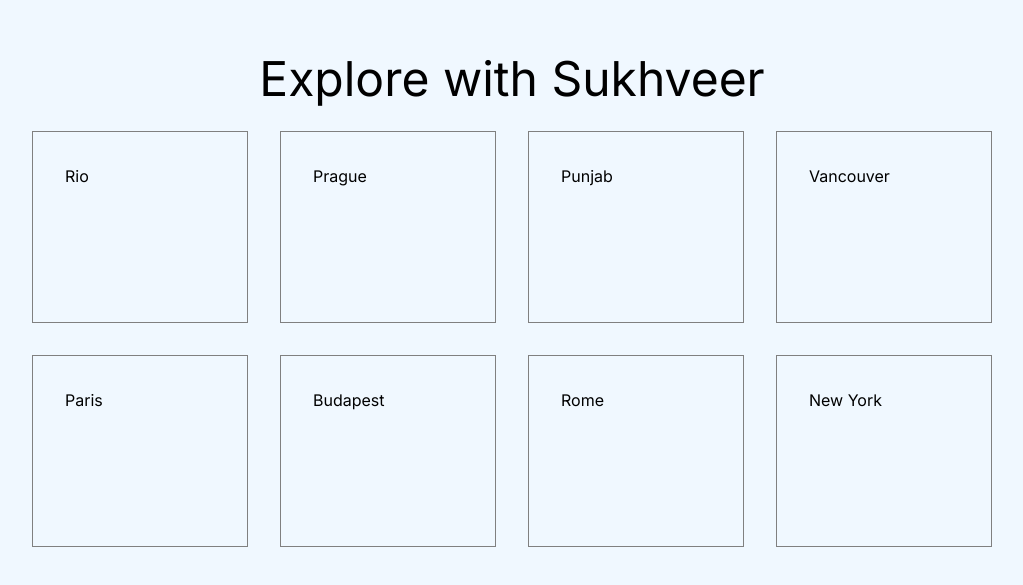
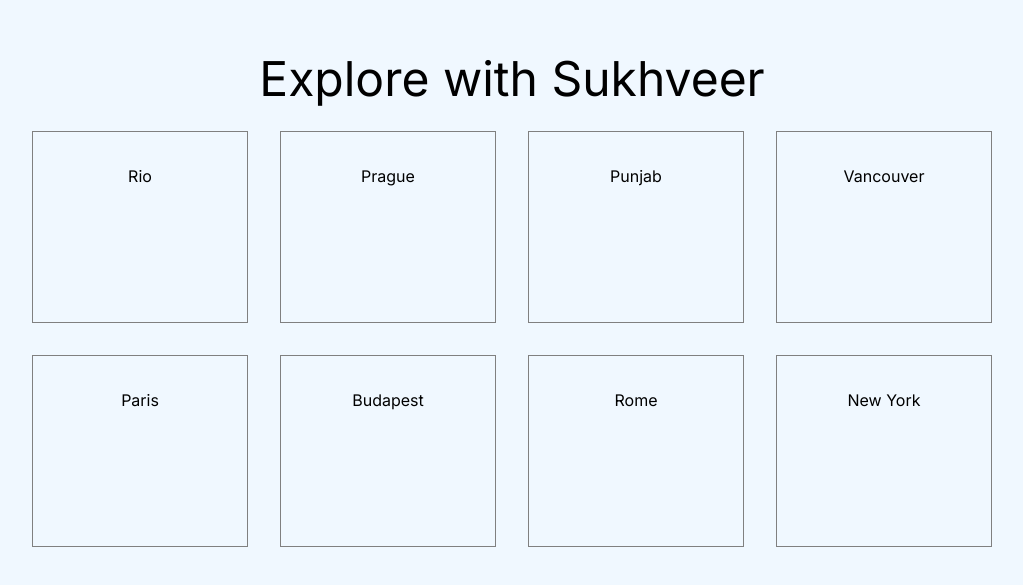
Before and after one commit to SSSangha90/Travel-Blog-NextJS, a Next.js app: page / in a window 1280 px wide. Shown: the part 101-686 px from the top of the page, without its empty margins (128-1151 px from the left). Built offline with nearby package versions, Linux system fonts and the light colour scheme.

Commit message:
next link use to navigate to pages

```diff
--- a/src/app/page.tsx
+++ b/src/app/page.tsx
@@ -1,20 +1,42 @@
+"use client";
+
 import Image from "next/image";
+import Link from "next/link";
+import { useRouter } from "next/navigation";
 
 export default function Home() {
+  const router = useRouter();
+
   return (
     <main className="flex min-h-screen flex-col items-center justify-between p-36">
       <div className="relative flex place-items-center before:absolute before:h-[300px] before:w-[480px] before:-translate-x-1/2 before:rounded-full before:bg-gradient-radial before:from-white before:to-transparent before:blur-2xl before:content-[''] after:absolute after:-z-20 after:h-[180px] after:w-[240px] after:translate-x-1/3 after:bg-gradient-conic after:from-sky-200 after:via-blue-200 after:blur-2xl after:content-[''] before:dark:bg-gradient-to-br before:dark:from-transparent before:dark:to-blue-700 before:dark:opacity-10 after:dark:from-sky-900 after:dark:via-[#0141ff] after:dark:opacity-40 before:lg:h-[360px] z-[-1]">
-        <h1>Explore with Sukhveer</h1>
+        <h1 className="text-center">Explore with Sukhveer</h1>
       </div>
       <div className="mb-32 grid text-center lg:max-w-5xl lg:w-full lg:mb-0 lg:grid-cols-4 lg:text-left">
-        <div className="places-div">Rio</div>
-        <div className="places-div">Prague</div>
-        <div className="places-div">Punjab</div>
-        <div className="places-div">Vancouver</div>
-        <div className="places-div">Paris</div>
-        <div className="places-div">Budapest</div>
-        <div className="places-div">Rome</div>
-        <div className="places-div">New York</div>
+        <Link href="/rio">
+          <div className="places-div text-center">Rio</div>
+        </Link>
+        <Link href="/prague">
+          <div className="places-div text-center">Prague</div>
+        </Link>
+        <Link href="/punjab">
+          <div className="places-div text-center">Punjab</div>
+        </Link>
+        <Link href="/vancouver">
+          <div className="places-div text-center">Vancouver</div>
+        </Link>
+        <Link href="/paris">
+          <div className="places-div text-center">Paris</div>
+        </Link>
+        <Link href="/budapest">
+          <div className="places-div text-center">Budapest</div>
+        </Link>
+        <Link href="/rome">
+          <div className="places-div text-center">Rome</div>
+        </Link>
+        <Link href="newyork">
+          <div className="places-div text-center">New York</div>
+        </Link>
       </div>
     </main>
   );
```
